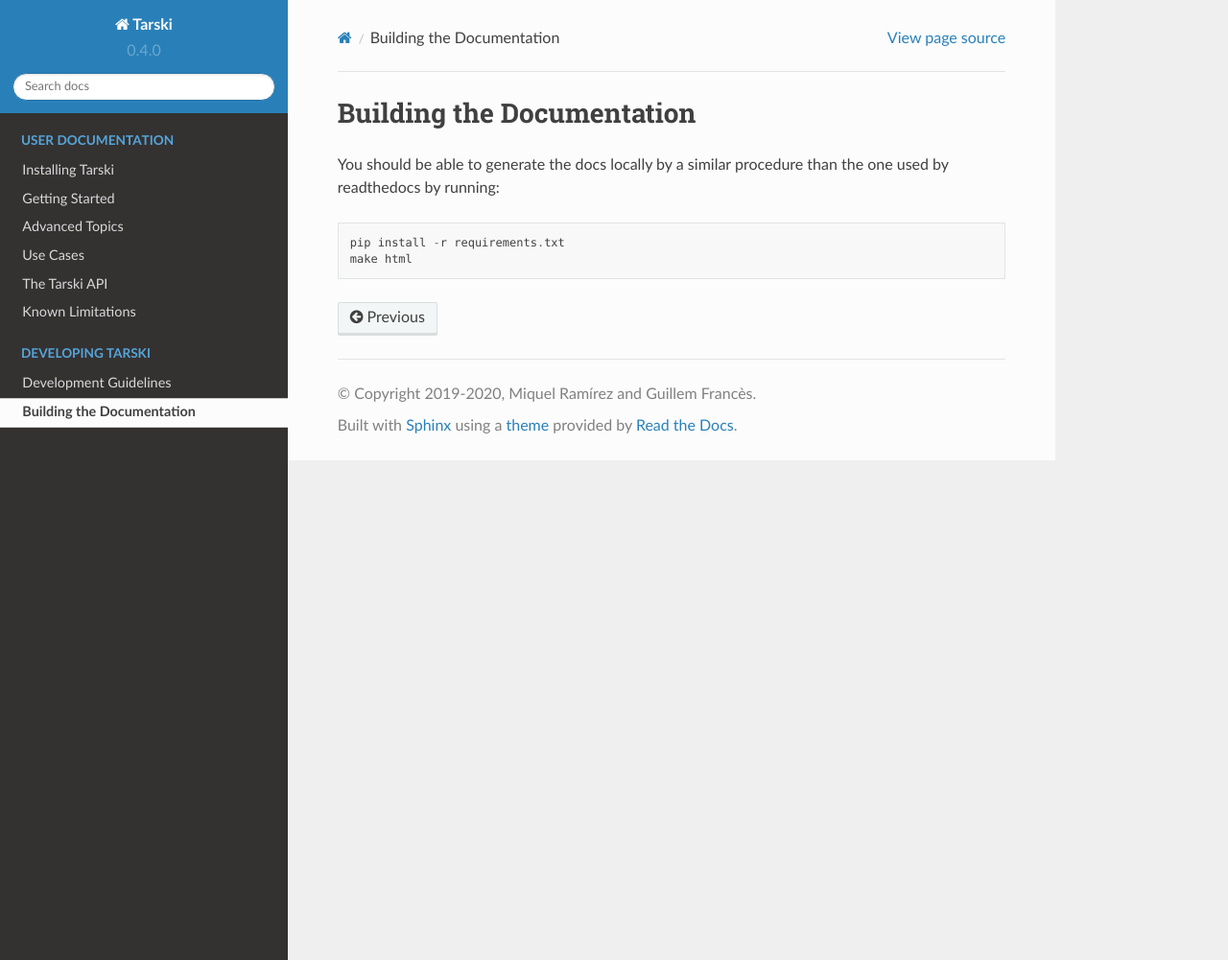
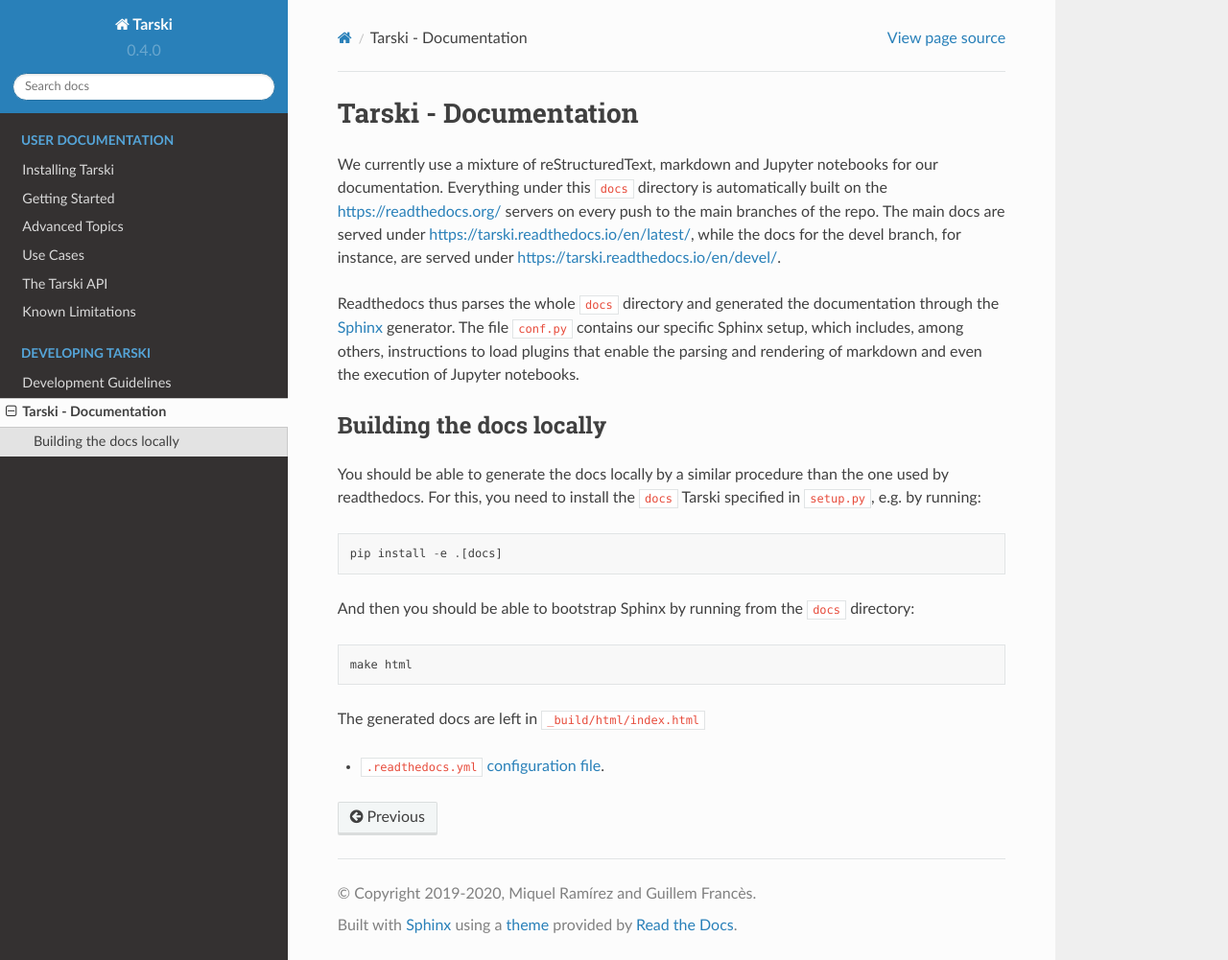
Before and after one commit to aig-upf/tarski, a Sphinx documentation site: the page built from docs/readme.md, in a window 1280 px wide and 1001 px high. Shown: the whole window at 96% size. Built offline with Sphinx 7.4.7 and the Read the Docs theme 2.0.0, drawn with Linux system fonts in a browser that asks for light colours.

Commit message:
Add some instructions on building the documentation

```diff
--- a/docs/readme.md
+++ b/docs/readme.md
@@ -1,8 +1,30 @@
 
-# Building the Documentation
+# Tarski - Documentation
 
-You should be able to generate the docs locally by a similar procedure
-than the one used by readthedocs by running:
+We currently use a mixture of reStructuredText, markdown and Jupyter notebooks for our documentation.
+Everything under this `docs` directory is automatically built on the <https://readthedocs.org/> servers
+on every push to the main branches of the repo. The main docs are served under
+<https://tarski.readthedocs.io/en/latest/>, while the docs for the devel branch, for instance, are served
+under <https://tarski.readthedocs.io/en/devel/>.
 
-    pip install -r requirements.txt
+Readthedocs thus parses the whole `docs` directory and generated the documentation through the
+[Sphinx](https://www.sphinx-doc.org/en/master/) generator.
+The file `conf.py` contains our specific Sphinx setup, which includes, among others,
+instructions to load plugins that enable the parsing and rendering of markdown and even the execution
+of Jupyter notebooks.
+
+
+## Building the docs locally
+
+You should be able to generate the docs locally by a similar procedure than the one used by readthedocs.
+For this, you need to install the `docs` Tarski specified in `setup.py`, e.g. by running:
+
+    pip install -e .[docs]
+
+And then you should be able to bootstrap Sphinx by running from the `docs` directory:
+
     make html
+
+The generated docs are left in `_build/html/index.html`
+
+* `.readthedocs.yml` [configuration file](https://docs.readthedocs.io/en/stable/config-file/v2.html).
```
